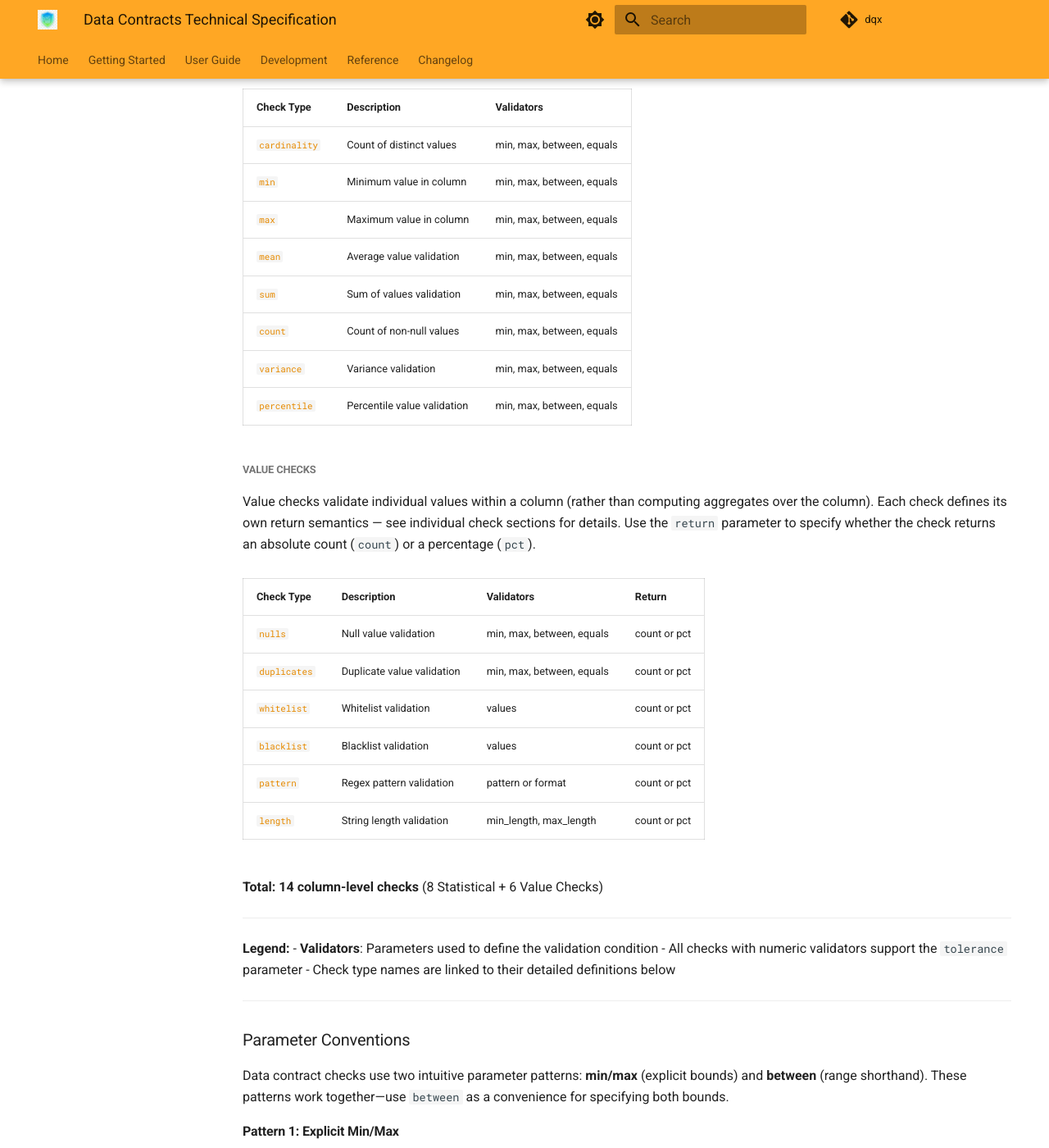
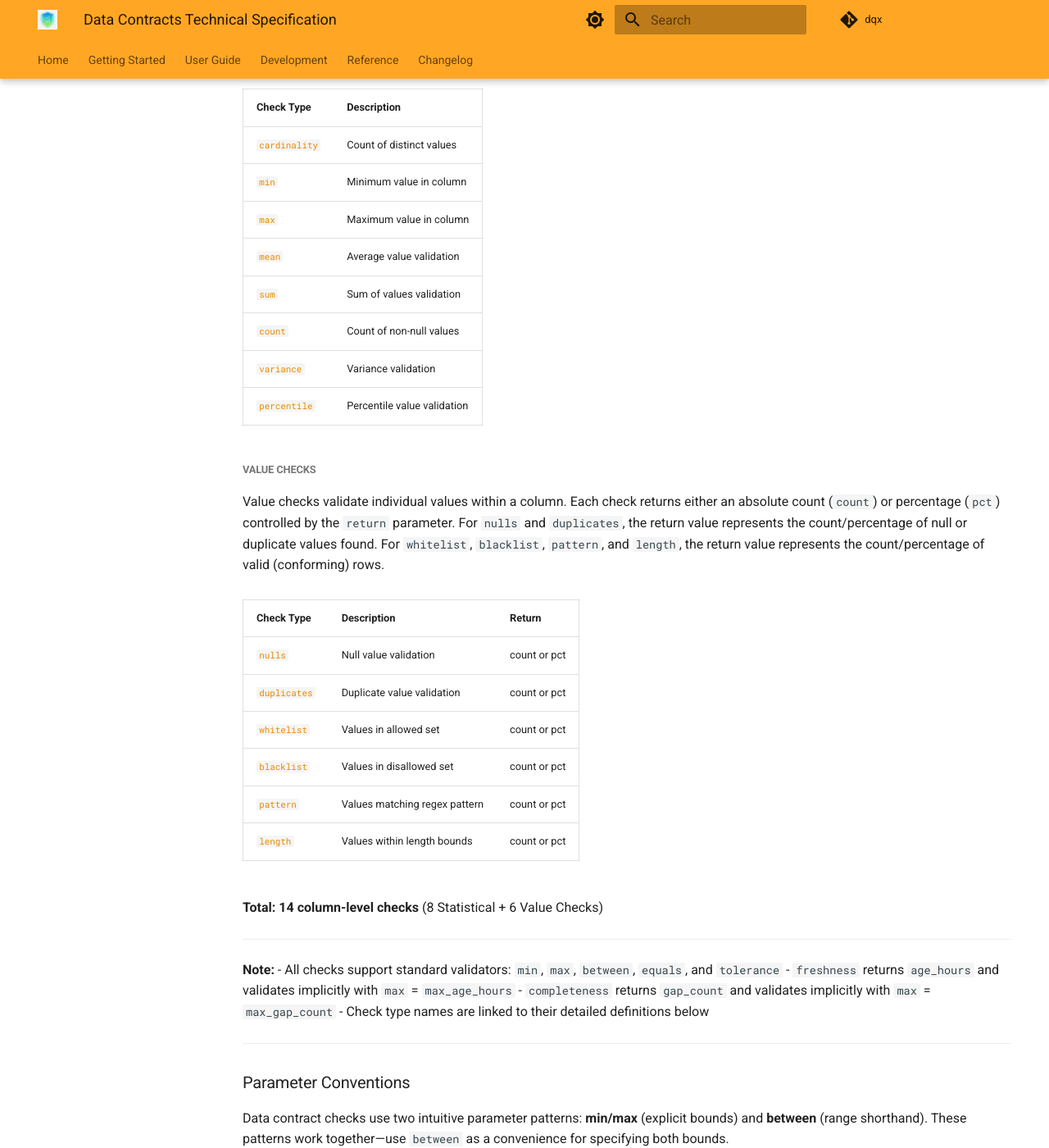
Before and after one commit to nampham2/dqx, an MkDocs documentation site: the page built from docs/design/data_contracts_technical_spec.md, in a window 1280 px wide and 1400 px high, scrolled down 20475 px. Shown: the whole window at 82% size. Built offline with MkDocs 1.6.1 and Material for MkDocs 9.7.7, drawn with Linux system fonts in a browser that asks for light colours; comment, search, counter and statistics services are not loaded; some of the changed text lies outside the part shown.

Commit message:
docs(contracts): simplify check types summary tables
- Remove redundant Validators column from all summary tables
- Add return type semantics (age_hours, gap_count, count/pct)
- Clarify freshness and completeness implicit validation
- Note all checks support universal validators in legend

```diff
--- a/docs/design/data_contracts_technical_spec.md
+++ b/docs/design/data_contracts_technical_spec.md
@@ -916,12 +916,12 @@ Data contracts support two categories of checks:
 
 Validate table-wide properties and aggregates. Specified in the top-level `checks` array.
 
-| Check Type | Description | Validators | Return |
-|------------|-------------|------------|--------|
-| [`num_rows`](#num_rows) | Total row count validation | min, max, between, equals | — |
-| [`duplicates`](#duplicates) | Count of duplicate rows | min, max, between, equals | count or pct |
-| [`freshness`](#freshness) | Data recency validation | max_age_hours | — |
-| [`completeness`](#completeness) | Partition gap detection | max_gap_count | — |
+| Check Type | Description | Return |
+|------------|-------------|--------|
+| [`num_rows`](#num_rows) | Total row count validation | count |
+| [`duplicates`](#duplicates) | Count of duplicate rows | count or pct |
+| [`freshness`](#freshness) | Data recency validation | age_hours |
+| [`completeness`](#completeness) | Partition gap detection | gap_count |
 
 **Total: 4 table-level checks**
 
@@ -935,37 +935,38 @@ Validate individual column values and properties. Specified within the `checks`
 
 Statistical checks compute aggregate metrics over the entire column and return a single numeric value.
 
-| Check Type | Description | Validators |
-|------------|-------------|------------|
-| [`cardinality`](#cardinality) | Count of distinct values | min, max, between, equals |
-| [`min`](#min) | Minimum value in column | min, max, between, equals |
-| [`max`](#max) | Maximum value in column | min, max, between, equals |
-| [`mean`](#mean) | Average value validation | min, max, between, equals |
-| [`sum`](#sum) | Sum of values validation | min, max, between, equals |
-| [`count`](#count) | Count of non-null values | min, max, between, equals |
-| [`variance`](#variance) | Variance validation | min, max, between, equals |
-| [`percentile`](#percentile) | Percentile value validation | min, max, between, equals |
+| Check Type | Description |
+|------------|-------------|
+| [`cardinality`](#cardinality) | Count of distinct values |
+| [`min`](#min) | Minimum value in column |
+| [`max`](#max) | Maximum value in column |
+| [`mean`](#mean) | Average value validation |
+| [`sum`](#sum) | Sum of values validation |
+| [`count`](#count) | Count of non-null values |
+| [`variance`](#variance) | Variance validation |
+| [`percentile`](#percentile) | Percentile value validation |
 
 ##### Value Checks
 
-Value checks validate individual values within a column (rather than computing aggregates over the column). Each check defines its own return semantics — see individual check sections for details. Use the `return` parameter to specify whether the check returns an absolute count (`count`) or a percentage (`pct`).
-
-| Check Type | Description | Validators | Return |
-|------------|-------------|------------|--------|
-| [`nulls`](#nulls) | Null value validation | min, max, between, equals | count or pct |
-| [`duplicates`](#duplicates) | Duplicate value validation | min, max, between, equals | count or pct |
-| [`whitelist`](#whitelist) | Whitelist validation | values | count or pct |
-| [`blacklist`](#blacklist) | Blacklist validation | values | count or pct |
-| [`pattern`](#pattern) | Regex pattern validation | pattern or format | count or pct |
-| [`length`](#length) | String length validation | min_length, max_length | count or pct |
+Value checks validate individual values within a column. Each check returns either an absolute count (`count`) or percentage (`pct`) controlled by the `return` parameter. For `nulls` and `duplicates`, the return value represents the count/percentage of null or duplicate values found. For `whitelist`, `blacklist`, `pattern`, and `length`, the return value represents the count/percentage of valid (conforming) rows.
+
+| Check Type | Description | Return |
+|------------|-------------|--------|
+| [`nulls`](#nulls) | Null value validation | count or pct |
+| [`duplicates`](#duplicates) | Duplicate value validation | count or pct |
+| [`whitelist`](#whitelist) | Values in allowed set | count or pct |
+| [`blacklist`](#blacklist) | Values in disallowed set | count or pct |
+| [`pattern`](#pattern) | Values matching regex pattern | count or pct |
+| [`length`](#length) | Values within length bounds | count or pct |
 
 **Total: 14 column-level checks** (8 Statistical + 6 Value Checks)
 
 ---
 
-**Legend:**
-- **Validators**: Parameters used to define the validation condition
-- All checks with numeric validators support the `tolerance` parameter
+**Note:**
+- All checks support standard validators: `min`, `max`, `between`, `equals`, and `tolerance`
+- `freshness` returns `age_hours` and validates implicitly with `max` = `max_age_hours`
+- `completeness` returns `gap_count` and validates implicitly with `max` = `max_gap_count`
 - Check type names are linked to their detailed definitions below
 
 ---
@@ -1295,6 +1296,8 @@ checks:
 
 Validates that data is not stale (most recent timestamp is within acceptable age).
 
+**Returns:** `age_hours` — the age of the most recent (or oldest, depending on `aggregation`) record in hours. Validated implicitly: the check passes when `age_hours <= max_age_hours`.
+
 **Parameters:**
 
 | Parameter | Type | Required | Default | Description |
@@ -1342,6 +1345,8 @@ checks:
 ##### `completeness`
 
 Validates that partitioned data has no missing partitions within a time range (gap detection). This check only applies to tables with `metadata.partitioned_by` defined.
+
+**Returns:** `gap_count` — the number of missing partitions found. Validated implicitly: the check passes when `gap_count <= max_gap_count`.
 
 **Note:** For column-level null validation, use `nulls` check (with `return: count` for absolute counts or `return: pct` for percentages).
 
```
